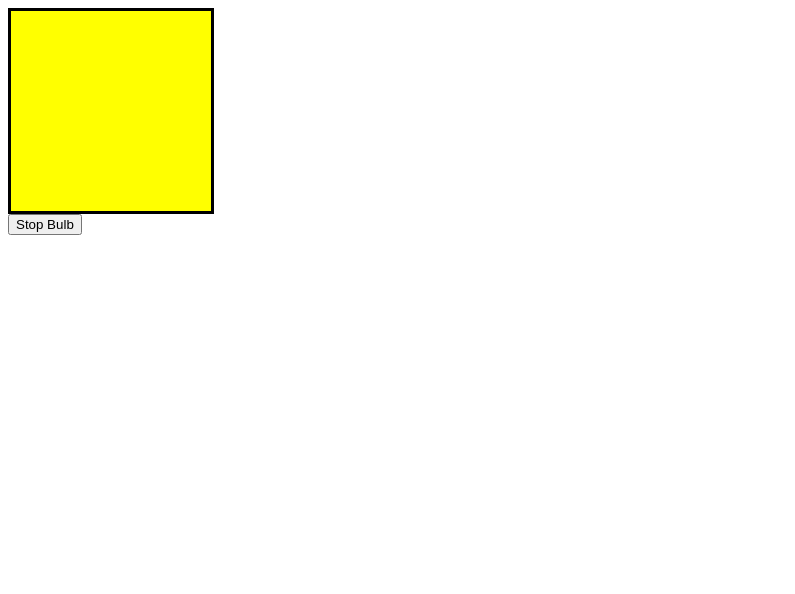
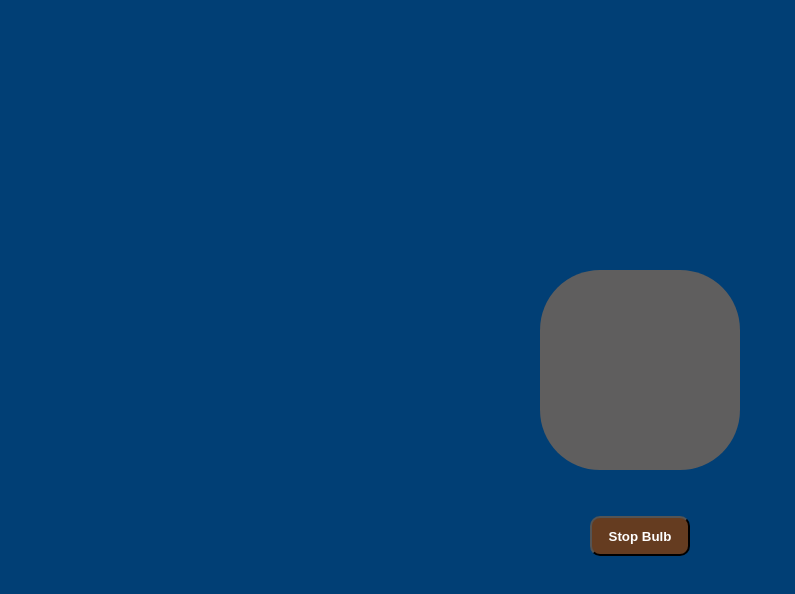
Before and after one commit to hardikale/Javascript_with_harry, a website: page practice_set_8/bulb.html in a window 1280 px wide. Shown: the whole page, without its empty margins (0-795 px from the left). Drawn offline with Linux system fonts and the light colour scheme.

Commit message:
blinking bulb with on/off switch

```diff
--- a/practice_set_8/bulb.html
+++ b/practice_set_8/bulb.html
@@ -2,17 +2,38 @@
     .bulbContainer{
         height: 200px;
         width: 200px;
-        border: solid;
-        background-color: rgba(128, 128, 128, 0.362);
+        background-color: rgb(95, 94, 94);
     }
 
     .bulbOff{
         background-color: yellow;
     }
 
+    #bulb{
+        margin: 10px;
+        border-radius: 30%;
+    }
+
+    #toggleBtn{
+        color: white;
+        border-radius: 10px;
+        font-weight: bold;
+        width:100px;
+        height: 40px;
+        background-color: #653c20;
+    }
+    body{
+        background-color: #013f75;
+        display: flex;
+        flex-direction: column;
+        justify-content: center;
+        align-items: center;
+        height: 100%;
+    }
 </style>
 <body>
     <div id="bulb" class="bulbContainer bulbOff"></div>
+    <br><br>
     <button id="toggleBtn">Stop Bulb</button>
 </body>
 
@@ -26,7 +47,7 @@
         if(intervalId === null){
             intervalId= setInterval(() => {
                bulb.classList.toggle('bulbOff');
-            },300);
+            },200);
             toggleBtn.textContent = 'Stop Bulb';
         }
     }
```
